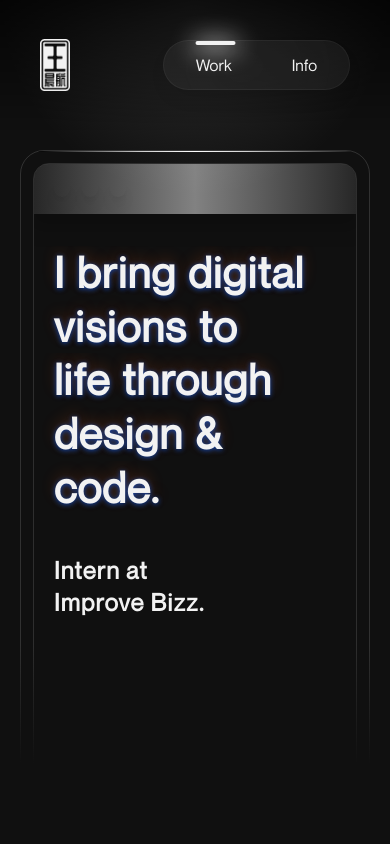
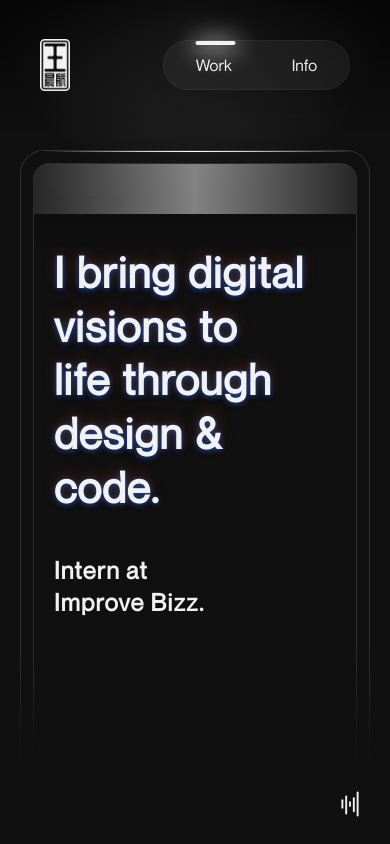
Before and after one commit to LazyCoder11/pratikt, a Next.js app: page / in a window 390 px wide. Shown: the top 844 px of the page. Built offline with nearby package versions, Linux system fonts and the light colour scheme.

Commit message:
Added bg music

```diff
--- a/app/globals.css
+++ b/app/globals.css
@@ -115,3 +115,41 @@ body {
 .thumbnail-shadow {
   box-shadow: 0 40px 50px 10px rgba(0, 0, 0, .25);
 }
+
+
+.wave {
+  animation: waveAnim 2s infinite ease-in-out;
+  transform-origin: center bottom;
+}
+
+.wave-1 {
+  animation-delay: 0s;
+}
+
+.wave-2 {
+  animation-delay: 0.2s;
+}
+
+.wave-3 {
+  animation-delay: 0.4s;
+}
+
+.wave-4 {
+  animation-delay: 0.6s;
+}
+
+.wave-5 {
+  animation-delay: 0.8s;
+}
+
+@keyframes waveAnim {
+
+  0%,
+  100% {
+    transform: scaleY(1);
+  }
+
+  50% {
+    transform: scaleY(1.3);
+  }
+}
--- a/app/layout.tsx
+++ b/app/layout.tsx
@@ -3,7 +3,8 @@ import { Neue } from "@/utils/customFonts";
 import "./globals.css";
 import Navbar from "@/components/Navbar";
 import LenisScroll from "@/components/global/ScrollWrapper";
-import { Analytics } from "@vercel/analytics/react"
+import { Analytics } from "@vercel/analytics/react";
+import { BackgroundMusic } from "@/components/global/BackgroundMusic";
 
 export const metadata: Metadata = {
   title: "Pratik Trivedi — Web Designer",
@@ -25,6 +26,7 @@ export default function RootLayout({
         ></script>
       </head>
       <body className={`${Neue.variable} font-neueMontreal`}>
+        <BackgroundMusic />
         <Analytics />
         <LenisScroll />
         <Navbar />
--- /dev/null
+++ b/components/global/BackgroundMusic.tsx
@@ -0,0 +1,138 @@
+"use client";
+
+import { useEffect, useRef, useState } from "react";
+import Image from "next/image";
+
+export function BackgroundMusic() {
+  const audioRef = useRef<HTMLAudioElement>(null);
+  const [isPlaying, setIsPlaying] = useState(false);
+  const [trackIndex, setTrackIndex] = useState(0);
+
+  const tracks = [
+    "/audio/useful.mp3", // second song
+    "/audio/creative.mp3", // first song
+    "/audio/useful.mp3", // second song
+    "/audio/creative.mp3", // first song
+    "/audio/useful.mp3", // second song
+    "/audio/creative.mp3", // first song
+    "/audio/useful.mp3", // second song
+    "/audio/creative.mp3", // first song
+    "/audio/useful.mp3", // second song
+    "/audio/creative.mp3", // first song
+    "/audio/useful.mp3", // second song
+    "/audio/creative.mp3", // first song
+  ];
+
+  useEffect(() => {
+    const audio = audioRef.current;
+
+    const handleKeyDown = (e: KeyboardEvent) => {
+      if (e.code === "Space") {
+        togglePlay();
+      }
+    };
+
+    const handleEnded = () => {
+      if (trackIndex < tracks.length - 1) {
+        setTrackIndex(trackIndex + 1); // go to next track
+      } else {
+        // Optional: loop back to first track if you want
+        // setTrackIndex(0)
+        setIsPlaying(false); // or just stop playing
+      }
+    };
+
+    window.addEventListener("keydown", handleKeyDown);
+    audio?.addEventListener("ended", handleEnded);
+
+    return () => {
+      window.removeEventListener("keydown", handleKeyDown);
+      audio?.removeEventListener("ended", handleEnded);
+    };
+  });
+
+  useEffect(() => {
+    const audio = audioRef.current;
+    if (audio) {
+      audio.src = tracks[trackIndex];
+      if (isPlaying) {
+        audio.play().catch((e) => console.error("Play failed", e));
+      }
+    }
+  });
+
+  const togglePlay = () => {
+    const audio = audioRef.current;
+    if (!audio) return;
+
+    if (isPlaying) {
+      audio.pause();
+    } else {
+      audio.play().catch((e) => console.error("Play failed", e));
+    }
+    setIsPlaying(!isPlaying);
+  };
+
+  return (
+    <>
+      <audio ref={audioRef} loop={false} />
+
+      {/* Control Bar */}
+      <div
+        onClick={togglePlay}
+        className="fixed bottom-5 navbar right-5 flex items-center justify-center z-10 p-2 rounded-full text-center text-sm md:text-base"
+      >
+        {isPlaying ? (
+          // <Image src="/images/waves.svg" alt="Waves" width={32} height={32} />
+          <div className="relative w-8 h-8">
+            {/* Music Waves SVG */}
+            <svg
+              width="40"
+              height="40"
+              viewBox="0 0 20 20"
+              xmlns="http://www.w3.org/2000/svg"
+            >
+              <g
+                fill="none"
+                fillRule="evenodd"
+                stroke="#f2f2f2"
+                strokeLinecap="round"
+                strokeLinejoin="round"
+              >
+                <path d="m6.5 8.5v4" className="wave wave-1"></path>
+                <path d="m8.5 6.5v9" className="wave wave-2"></path>
+                <path d="m10.5 9.5v2" className="wave wave-3"></path>
+                <path d="m12.5 7.5v6.814" className="wave wave-4"></path>
+                <path d="m14.5 4.5v12" className="wave wave-5"></path>
+              </g>
+            </svg>
+          </div>
+        ) : (
+          <div className="relative w-8 h-8">
+            {/* Music Waves SVG */}
+            <svg
+              width="40"
+              height="40"
+              viewBox="0 0 21 21"
+              xmlns="http://www.w3.org/2000/svg"
+            >
+              <g
+                fill="none"
+                fillRule="evenodd"
+                stroke="#f2f2f2"
+                strokeLinecap="round"
+                strokeLinejoin="round"
+              >
+                <path d="m6.5 8.5v4" className=""></path>
+                <path d="m8.5 6.5v9" className=""></path>
+                <path d="m10.5 9.5v2" className=""></path>
+                <path d="m12.5 7.5v6.814" className=""></path>
+                <path d="m14.5 4.5v12" className=""></path>
+              </g>
+            </svg>
+          </div>
+        )}
+      </div>
+    </>
+  );
+}
```
Also changed, not shown: public/images/waves.svg (added).
